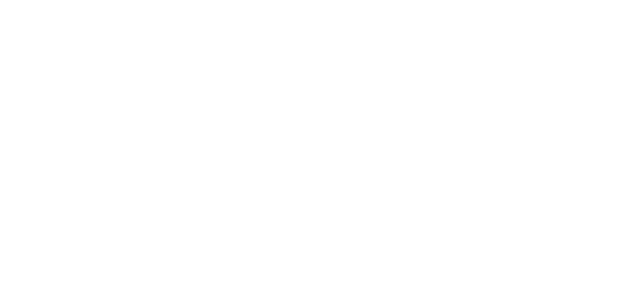
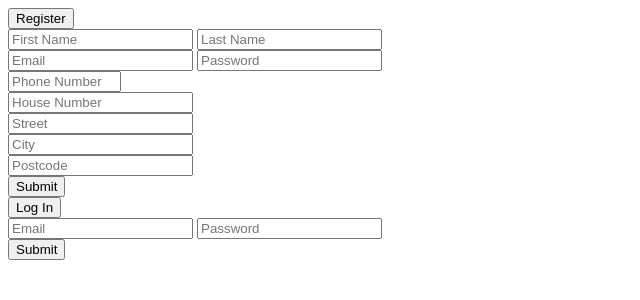
Before and after one commit to aliizzzzz/COMP310P_Project, a PHP site: page / in a window 1280 px wide. Before the commit the part shown is empty. Shown: the top 300 px of the page, without its empty margins (0-640 px from the left). Run offline with PHP 8.4, Linux system fonts and the light colour scheme.

Commit message:
Index page input fields

```diff
--- a/index.php
+++ b/index.php
@@ -1,4 +1,5 @@
 <?php require_once("Includes/db_connection.php"); ?>
+
 <!DOCTYPE HTML>
 <html lang = "en">
 
@@ -6,12 +7,36 @@
     <meta charset="utf-8">
     <meta http-equiv="X-UA-Compatible" content="IE=edge">
     <meta name="viewport" content="width=device-width, initial scale=1">
+
     <link rel="stylesheet" href="Includes/styles.css">
 
     <title>Welcome!</title>
 
 </head>
-<body></body>
+
+<body>
+  <button>Register</button>
+    <div class="input">
+      <input type="text" name="first_name" placeholder="First Name">
+      <input type="text" name="last_name" placeholder="Last Name"><br/>
+      <input type="email" name="email" placeholder="Email">
+      <input type="password" name="password" placeholder="Password"><br/>
+      <input type="tel" name="phone_number" size="11" placeholder="Phone Number"><br/>
+      <input type="number" name="house_number" placeholder="House Number"><br/>
+      <input type="text" name="street_name" placeholder="Street"><br/>
+      <input type="text" name="city" placeholder="City"><br/>
+      <input type="text" name="postcode" placeholder="Postcode"><br/>
+      <input type="submit" name="submit" value="Submit">
+    </div>
+
+  <button>Log In</button>
+    <div class="input">
+      <input type="email" name="email" placeholder="Email">
+      <input type="password" name="password" placeholder="Password"><br/>
+      <input type="submit" name="submit" value="Submit">
+    </div>
+</body>
+
 <footer></footer>
 
 </html>
```
